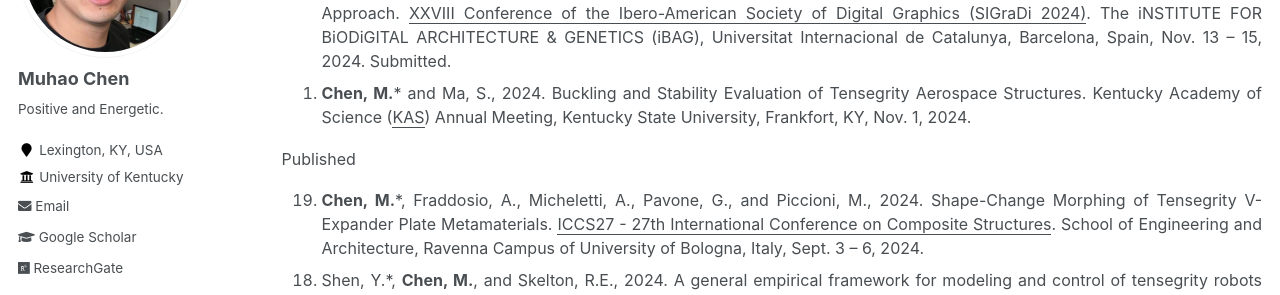
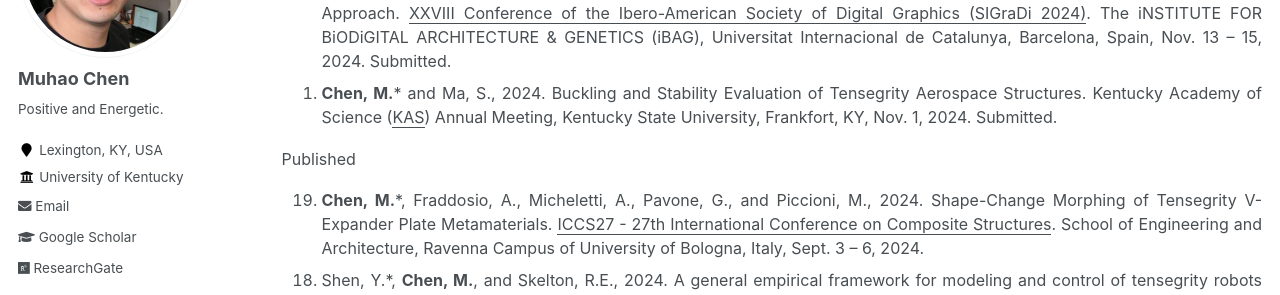
Before and after one commit to Muhao-Chen/muhao-chen.github.io, a Jekyll site: the page built from _pages/publication.md, in a window 1280 px wide and 900 px high, scrolled down 3985 px. Shown: the part 153-448 px from the top of the window. Built offline with Jekyll 4.4.1, drawn with Linux system fonts in a browser that asks for light colours.

Commit message:
Update publication.md

```diff
--- a/_pages/publication.md
+++ b/_pages/publication.md
@@ -107,7 +107,7 @@ Submitted
 <ol reversed>
 <li>Shen, Y.*, <strong>Chen, M.</strong>, and Skelton, R.E., 2024. Dynamics Modeling and Control of Tensegrity Morphing Airfoils. <u>The 7th Cross-Strait Symposium on Dynamics, Vibration and Control (SDVC)</u>. Macao, Dec. 20 – 22, 2024. Submitted. </li>
 <li>Zhu, Z.*, <strong>Chen, M.</strong>, 2024. Simulating Gravity by Rotation in Space Station Design: A Multi-Objective and Metaheuristic Approach. <u>XXVIII Conference of the Ibero-American Society of Digital Graphics (SIGraDi 2024)</u>. The iNSTITUTE FOR BiODiGITAL ARCHITECTURE & GENETICS (iBAG), Universitat Internacional de Catalunya, Barcelona, Spain, Nov. 13 – 15, 2024. Submitted. </li>
-<li> <strong>Chen, M.</strong>* and Ma, S., 2024. Buckling and Stability Evaluation of Tensegrity Aerospace Structures. Kentucky Academy of Science (<u>KAS</u>) Annual Meeting, Kentucky State University, Frankfort, KY, Nov. 1, 2024.</li>
+<li> <strong>Chen, M.</strong>* and Ma, S., 2024. Buckling and Stability Evaluation of Tensegrity Aerospace Structures. Kentucky Academy of Science (<u>KAS</u>) Annual Meeting, Kentucky State University, Frankfort, KY, Nov. 1, 2024. Submitted. </li>
 </ol>
 Published
 <ol reversed>
```
